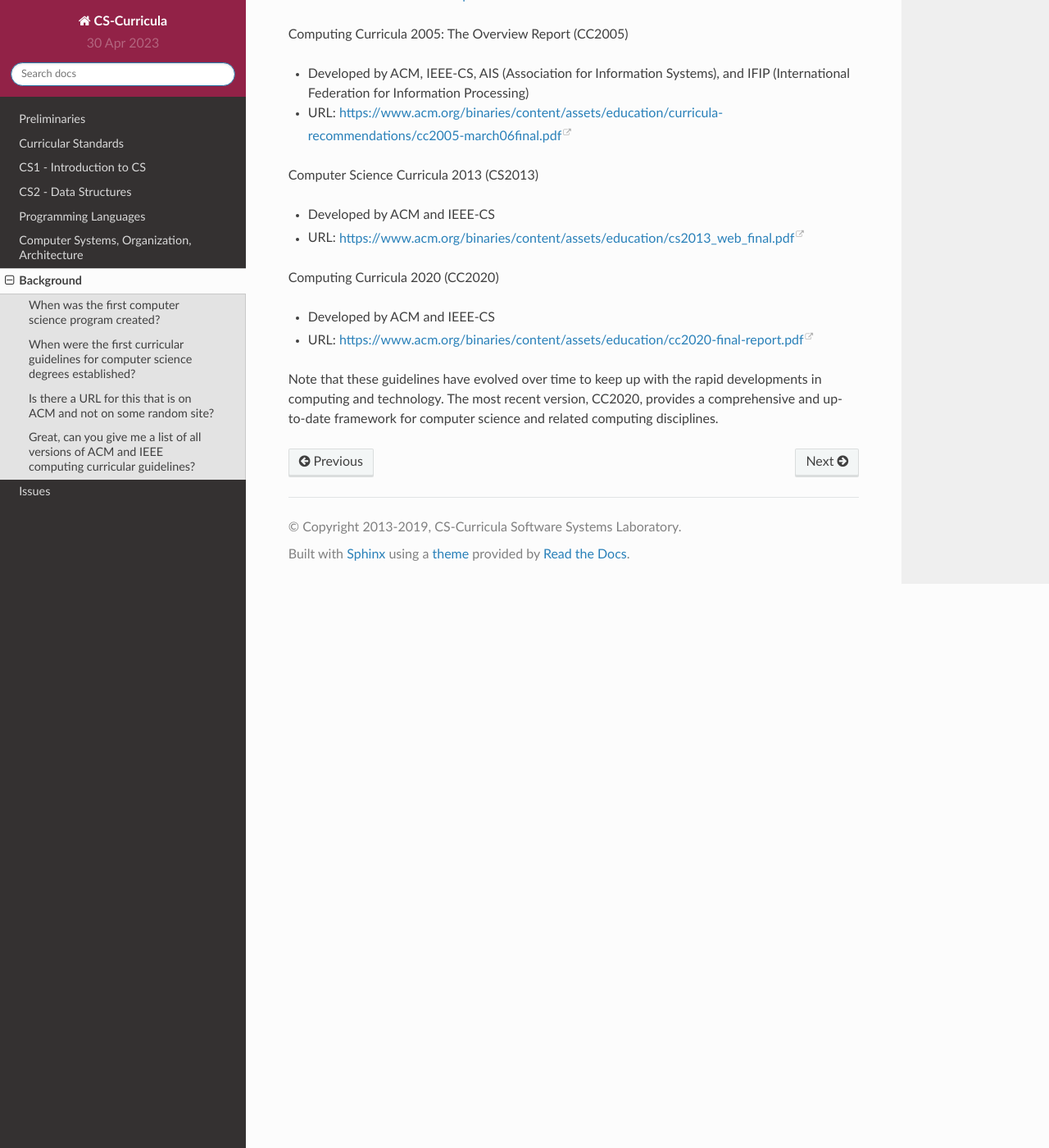
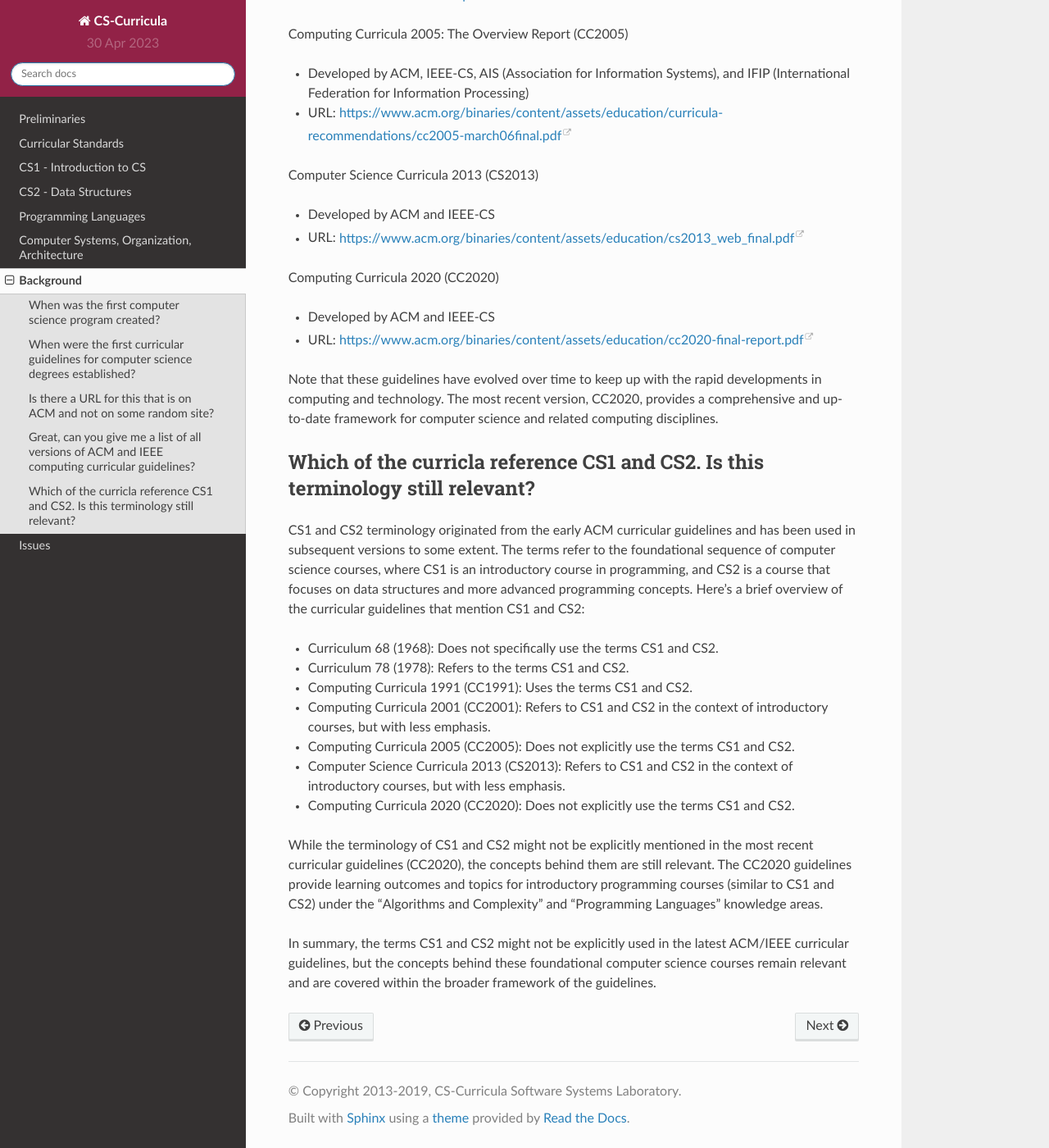
Before and after one commit to LoyolaChicagoBooks/curricula, a Sphinx documentation site: the page built from source/98-openai/content.rst, in a window 1280 px wide and 1400 px high, scrolled down 2012 px. Shown: the whole window at 82% size. Built offline with Sphinx 7.4.7 and the Read the Docs theme 2.0.0, drawn with Linux system fonts in a browser that asks for light colours.

Commit message:
add more historical info

```diff
--- a/source/98-openai/content.rst
+++ b/source/98-openai/content.rst
@@ -69,3 +69,20 @@ Computing Curricula 2020 (CC2020)
 - URL: https://www.acm.org/binaries/content/assets/education/cc2020-final-report.pdf
 
 Note that these guidelines have evolved over time to keep up with the rapid developments in computing and technology. The most recent version, CC2020, provides a comprehensive and up-to-date framework for computer science and related computing disciplines.
+
+Which of the curricla reference CS1 and CS2. Is this terminology still relevant?
+----------------------------------------------------------------------------------
+
+CS1 and CS2 terminology originated from the early ACM curricular guidelines and has been used in subsequent versions to some extent. The terms refer to the foundational sequence of computer science courses, where CS1 is an introductory course in programming, and CS2 is a course that focuses on data structures and more advanced programming concepts. Here's a brief overview of the curricular guidelines that mention CS1 and CS2:
+
+- Curriculum 68 (1968): Does not specifically use the terms CS1 and CS2.
+- Curriculum 78 (1978): Refers to the terms CS1 and CS2.
+- Computing Curricula 1991 (CC1991): Uses the terms CS1 and CS2.
+- Computing Curricula 2001 (CC2001): Refers to CS1 and CS2 in the context of introductory courses, but with less emphasis.
+- Computing Curricula 2005 (CC2005): Does not explicitly use the terms CS1 and CS2.
+- Computer Science Curricula 2013 (CS2013): Refers to CS1 and CS2 in the context of introductory courses, but with less emphasis.
+- Computing Curricula 2020 (CC2020): Does not explicitly use the terms CS1 and CS2.
+
+While the terminology of CS1 and CS2 might not be explicitly mentioned in the most recent curricular guidelines (CC2020), the concepts behind them are still relevant. The CC2020 guidelines provide learning outcomes and topics for introductory programming courses (similar to CS1 and CS2) under the "Algorithms and Complexity" and "Programming Languages" knowledge areas.
+
+In summary, the terms CS1 and CS2 might not be explicitly used in the latest ACM/IEEE curricular guidelines, but the concepts behind these foundational computer science courses remain relevant and are covered within the broader framework of the guidelines.
```
